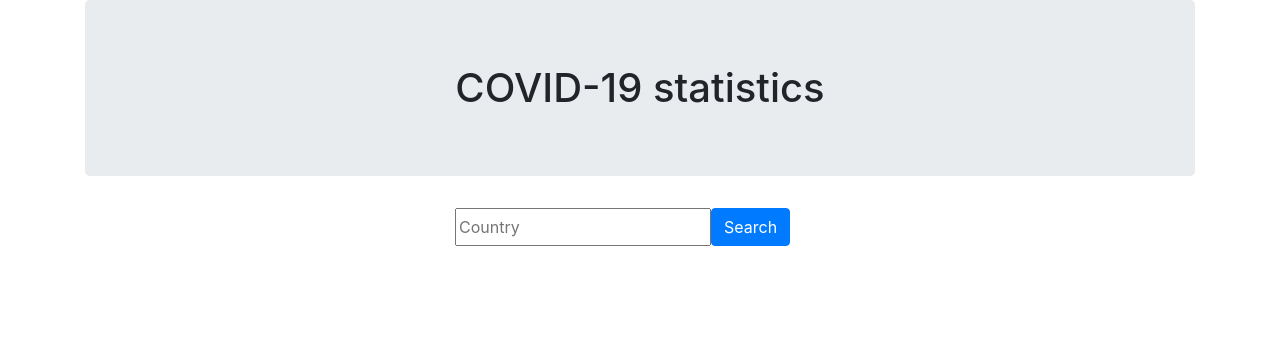
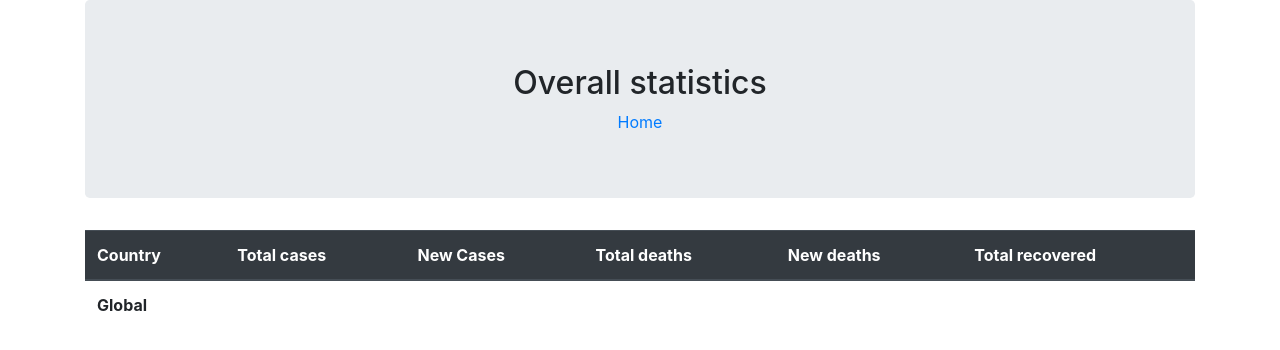
Before and after one commit to ShirinovAdil/covid-pwa, a Django app: page /countries/ in a window 1280 px wide. Shown: the top 350 px of the page. Run offline with Django 3.2, Linux system fonts and the light colour scheme; data that the repository does not hold is empty; some libraries are stand-ins or nearby versions.

Commit message:
little updates

```diff
--- a/app1/services.py
+++ b/app1/services.py
@@ -22,3 +22,16 @@ def get_by_country(country):
         return result_queryset
     except Exception:
         return "Check if the country name is valid and try later"
+
+
+
+def get_all_countries():
+    """ returns a list of all countries """
+    print("run")
+    try:
+        response = requests.get(f'https://api.covid19api.com/summary')
+        list_of_countries_json = response.json()
+        dict_to_return = list_of_countries_json
+        return dict_to_return
+    except Exception as e:
+        print(e)
--- a/app1/urls.py
+++ b/app1/urls.py
@@ -3,5 +3,6 @@ from . import views
 
 
 urlpatterns = [
-    re_path(r'$', views.homepage, name="homepage"),
+    re_path(r'^$', views.homepage, name="homepage"),
+    re_path(r'^countries/$', views.countries, name="countries"),
 ]
--- a/app1/views.py
+++ b/app1/views.py
@@ -1,4 +1,4 @@
-from django.shortcuts import render
+from django.shortcuts import render, HttpResponse
 from .forms import CountryForm
 from . import services
 
@@ -14,3 +14,8 @@ def homepage(request):
             return render(request, 'app1/homepage.html', {'form': form, 'result_set': result_set})
         return render(request, 'app1/homepage.html', {'form': form})
     return render(request, 'app1/homepage.html', {'form': form})
+
+
+def countries(request):
+    summary_list = services.get_all_countries()
+    return render(request, 'app1/all_countries.html', {'summary_list': summary_list})
--- a/corona_pwa/settings.py
+++ b/corona_pwa/settings.py
@@ -127,7 +127,8 @@ STATICFILES_DIRS = [os.path.join(BASE_DIR, 'static'), ]
 
 
 # PWA SETTINGS
-PWA_SERVICE_WORKER_PATH = os.path.join(BASE_DIR, 'static/js', 'serviceworker.js')
+PWA_SERVICE_WORKER_PATH = os.path.join(BASE_DIR, 'static/js', 'serviceworker.js') # define our own service worker
+
 PWA_APP_NAME = 'Covid-19Life'
 PWA_APP_DESCRIPTION = "Life update on COVID-19"
 PWA_APP_THEME_COLOR = '#FFE1C4'
--- /dev/null
+++ b/templates/app1/all_countries.html
@@ -0,0 +1,76 @@
+{% load pwa %}
+{% load static %}
+<!DOCTYPE html>
+<html lang="en">
+
+<head>
+    {% progressive_web_app_meta %}
+
+    <meta charset="UTF-8">
+    <meta name="viewport" content="width=device-width, initial-scale=1.0">
+    <meta http-equiv="X-UA-Compatible" content="ie=edge">
+    <title>All countries</title>
+
+
+    <link rel="manifest" href="{% static 'manifest.json' %}">
+    <link rel="stylesheet" href="https://stackpath.bootstrapcdn.com/bootstrap/4.5.2/css/bootstrap.min.css"
+        integrity="sha384-JcKb8q3iqJ61gNV9KGb8thSsNjpSL0n8PARn9HuZOnIxN0hoP+VmmDGMN5t9UJ0Z" crossorigin="anonymous">
+</head>
+
+<body>
+
+    <div class="container">
+        <div class="jumbotron text-center">
+            <h2>Overall statistics</h2>
+            <a href="{% url 'homepage' %}">Home</a>
+        </div>
+        <table class="table">
+            <thead class="thead-dark">
+                <tr>
+                    <th scope="col">Country</th>
+                    <th scope="col">Total cases</th>
+                    <th scope="col">New Cases</th>
+                    <th scope="col">Total deaths</th>
+                    <th scope="col">New deaths</th>
+                    <th scope="col">Total recovered</th>
+                </tr>
+            </thead>
+            <tbody>
+
+                <tr>
+                    <td scope="row"><b>Global</b></td>
+                    <td>{{summary_list.Global.TotalConfirmed}}</td>
+                    <td>{{summary_list.Global.NewConfirmed}}</td>
+                    <td>{{summary_list.Global.TotalDeaths}}</td>
+                    <td>{{summary_list.Global.NewDeaths}}</td>
+                    <td>{{summary_list.Global.TotalRecovered}}</td>
+                </tr>
+
+                {% for country in summary_list.Countries %}
+                <tr>
+                    <td scope="row">{{country.Country}}</td>
+                    <td>{{country.TotalConfirmed}}</td>
+                    <td>{{country.NewConfirmed}}</td>
+                    <td>{{country.TotalDeaths}}</td>
+                    <td>{{country.NewDeaths}}</td>
+                    <td>{{country.TotalRecovered}}</td>
+                </tr>
+                {% endfor %}
+            </tbody>
+        </table>
+    </div>
+
+    <script src="https://code.jquery.com/jquery-3.5.1.slim.min.js"
+        integrity="sha384-DfXdz2htPH0lsSSs5nCTpuj/zy4C+OGpamoFVy38MVBnE+IbbVYUew+OrCXaRkfj"
+        crossorigin="anonymous"></script>
+    <script src="https://cdn.jsdelivr.net/npm/popper.js@1.16.1/dist/umd/popper.min.js"
+        integrity="sha384-9/reFTGAW83EW2RDu2S0VKaIzap3H66lZH81PoYlFhbGU+6BZp6G7niu735Sk7lN"
+        crossorigin="anonymous"></script>
+    <script src="https://stackpath.bootstrapcdn.com/bootstrap/4.5.2/js/bootstrap.min.js"
+        integrity="sha384-B4gt1jrGC7Jh4AgTPSdUtOBvfO8shuf57BaghqFfPlYxofvL8/KUEfYiJOMMV+rV"
+        crossorigin="anonymous"></script>
+
+
+</body>
+
+</html>
--- a/templates/app1/homepage.html
+++ b/templates/app1/homepage.html
@@ -21,7 +21,10 @@
 
     <div class="container">
 
-        <h1 class="jumbotron text-center">COVID-19 statistics</h1>
+        <div class="jumbotron text-center">
+            <h1>COVID-19 statistics</h1>
+            <a href="{% url 'countries' %}">Get all countries</a>
+        </div>
             <form method="POST" class="col-md-5 offset-md-4 col-sm-12">
                 {% csrf_token %}
                 <div class="row">
```
Also changed, not shown: requirements.txt (added, +131 -0 lines), static/js/serviceworker.js (+24 -12 lines).
